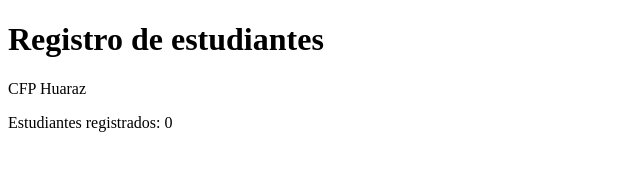
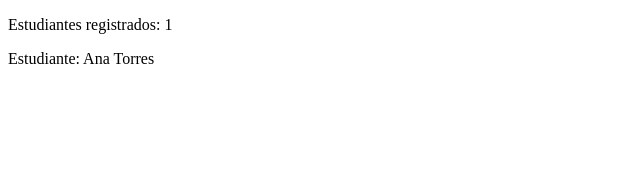
Before and after one commit to matias03322-wq/registro-senati, a plain HTML site: page index.html in a window 1280 px wide. Shown: the whole page, without its empty margins (0-640 px from the left). Drawn offline with Linux system fonts and the light colour scheme.

Commit message:
feat: agrega estudiante de ejemplo

```diff
--- a/index.html
+++ b/index.html
@@ -5,8 +5,7 @@
   <title>Registro SENATI</title>
 </head>
 <body>
-  <h1>Registro de estudiantes</h1>
-  <p>CFP Huaraz</p>
-  <p>Estudiantes registrados: 0</p>
+<p>Estudiantes registrados: 1</p>
+  <p>Estudiante: Ana Torres</p>
 </body>
 </html>
```
